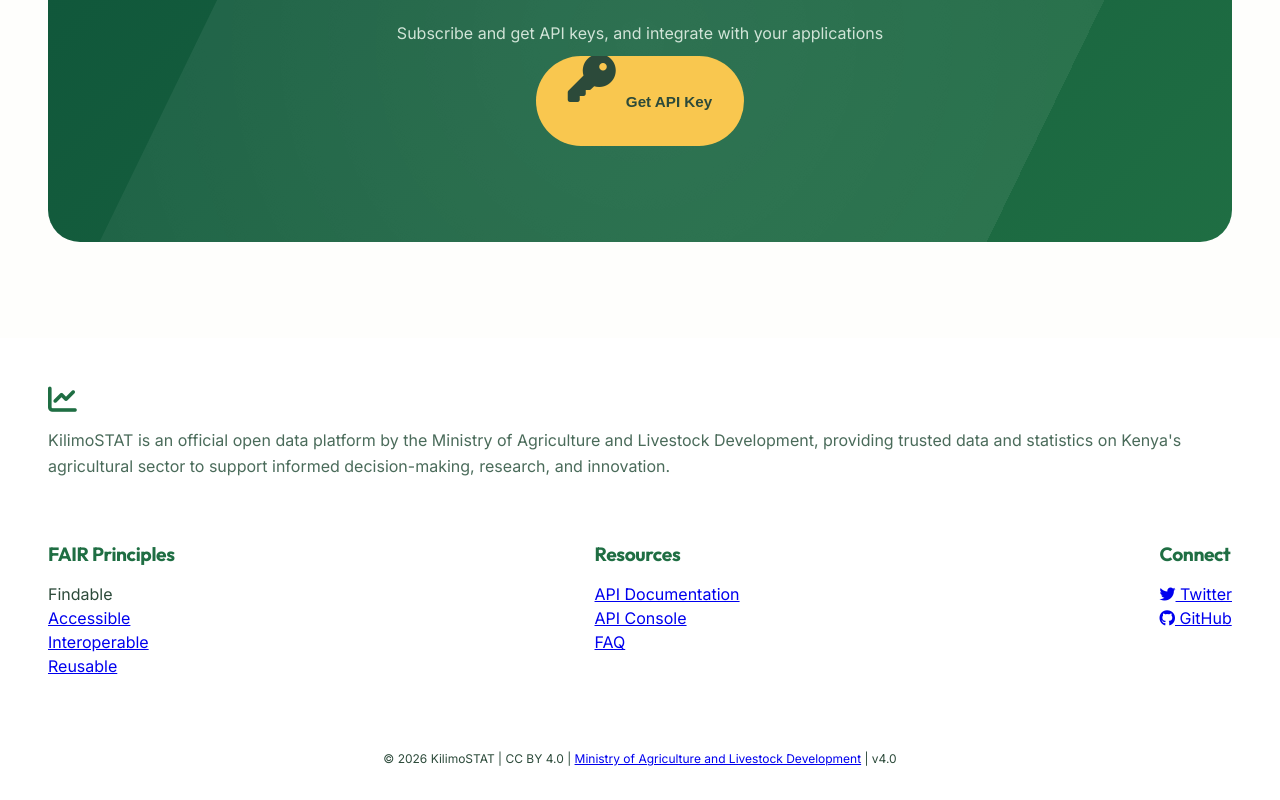
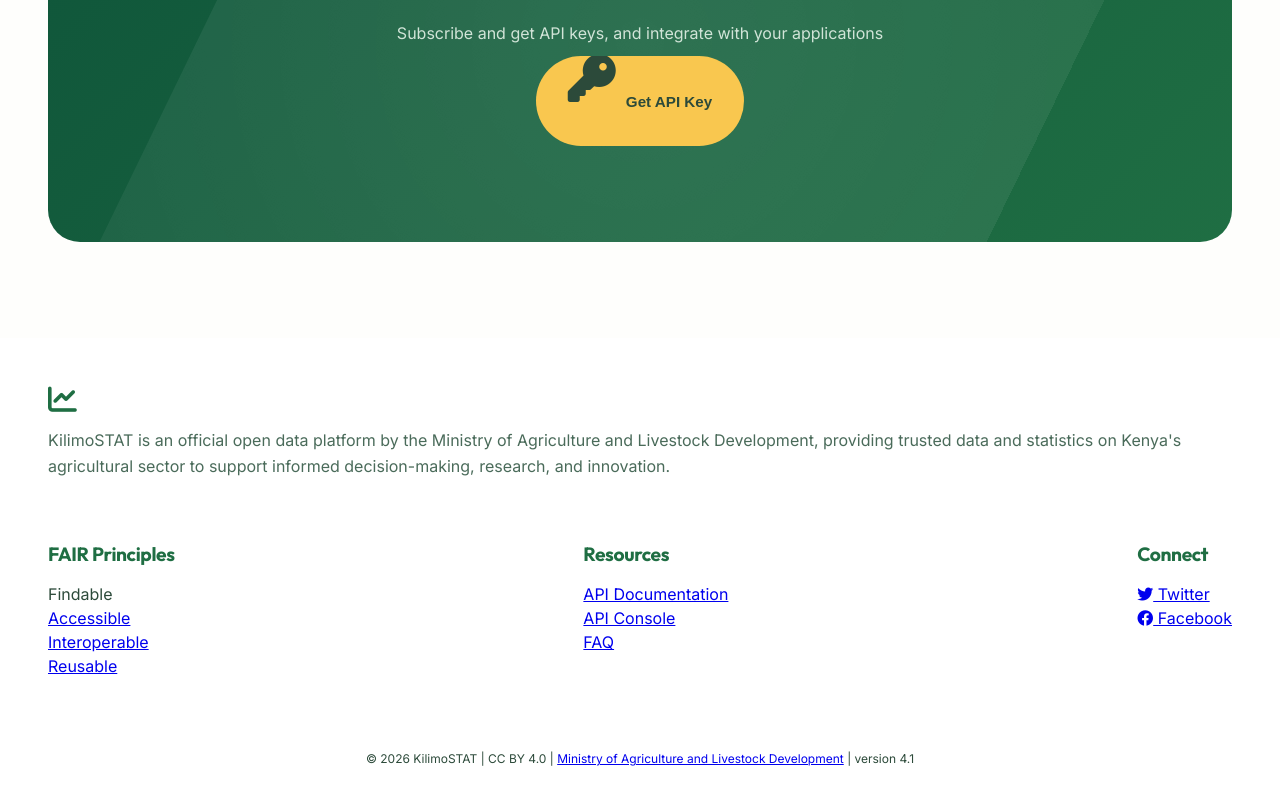
Before and after one commit to KalroDevs/kilimostat-frontend-v4_1, a React (Create React App) app: page / in a window 1280 px wide. Shown: the part 3947-4747 px from the top of the page. Built offline with nearby package versions, Linux system fonts and the light colour scheme.

Commit message:
Initial frontend code update for version 4.1

```diff
--- a/src/components/Footer.jsx
+++ b/src/components/Footer.jsx
@@ -28,12 +28,12 @@
           </div>
           <div>
             <h4>Connect</h4>
-            <a href="#" style={{ display: 'block' }}><i className="fab fa-twitter"></i> Twitter</a>
-            <a href="#" style={{ display: 'block' }}><i className="fab fa-github"></i> GitHub</a>
+            <a href="https://x.com/kilimoKE" style={{ display: 'block' }}><i className="fab fa-twitter"></i> Twitter</a>
+            <a href="https://www.facebook.com/profile.php?id=100064454481570&sk=about" style={{ display: 'block' }}><i className="fab fa-facebook"></i> Facebook</a>
           </div>
         </div>
         <div style={{ textAlign: 'center', marginTop: '48px', paddingTop: '24px', borderTop: '1px solid var(--border-light)', fontSize: '0.75rem' }}>
-          © 2026 KilimoSTAT | CC BY 4.0 | <a href="https://kilimo.go.ke/">Ministry of Agriculture and Livestock Development</a> | v4.0
+          © 2026 KilimoSTAT | CC BY 4.0 | <a href="https://kilimo.go.ke/">Ministry of Agriculture and Livestock Development</a> | version 4.1
         </div>
       </div>
     </footer>
```
